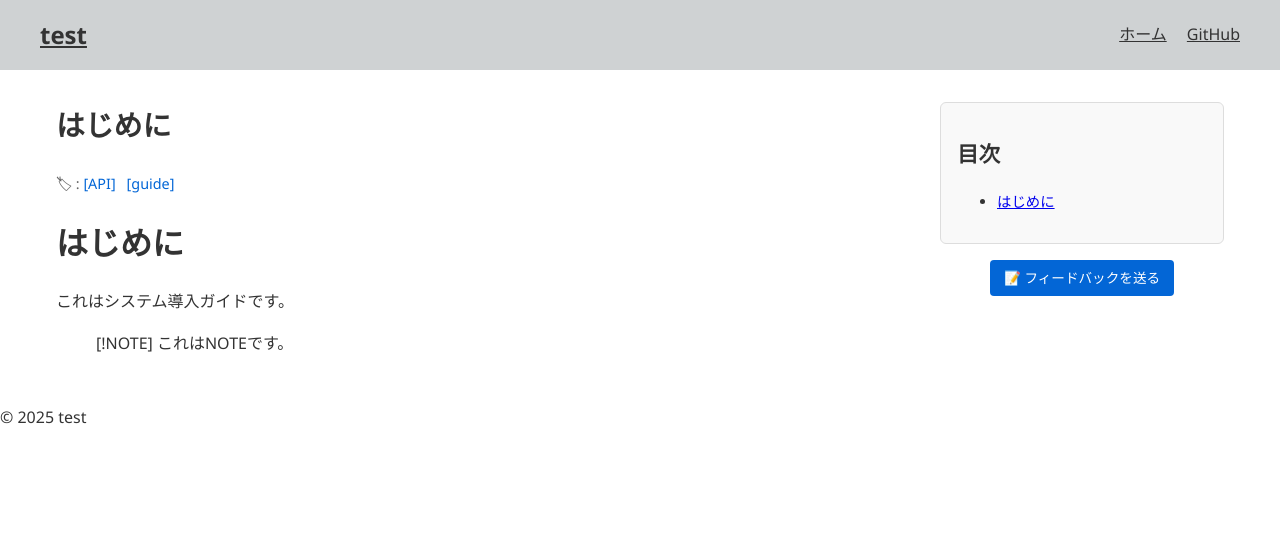
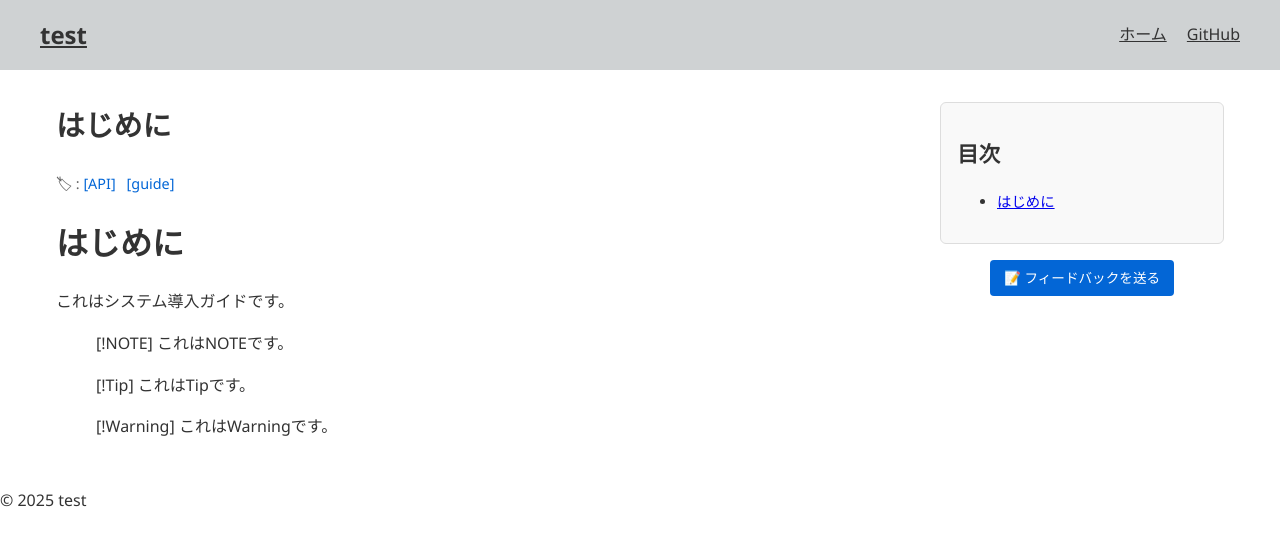
Before and after one commit to PicricAcid/pages_test, a Jekyll site: the page built from docs/contents/getting-started.md, in a window 1280 px wide. Shown: the top 546 px of the page. Built offline with Jekyll 4.4.1, drawn with Linux system fonts in a browser that asks for light colours; our own code applies the rules of GitHub Pages for plain Markdown files.

Commit message:
Update getting-started.md

```diff
--- a/docs/contents/getting-started.md
+++ b/docs/contents/getting-started.md
@@ -9,3 +9,9 @@ tags: [API, guide]
 
 >[!NOTE]
   これはNOTEです。
+
+>[!Tip]
+ これはTipです。
+
+>[!Warning]
+ これはWarningです。
```
